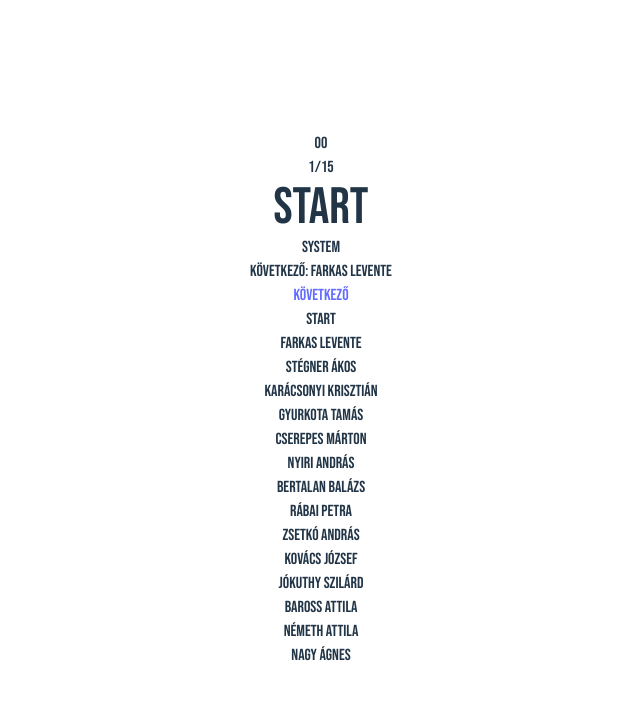
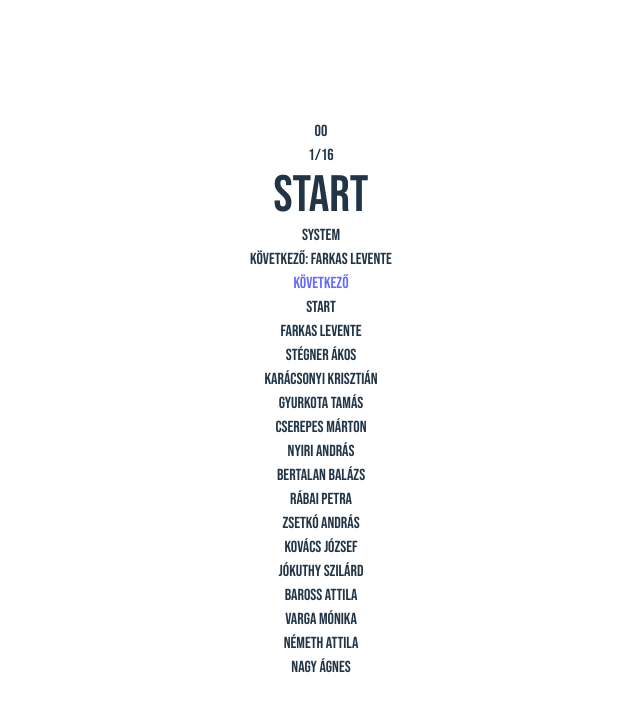
Before and after one commit to Sokamoka/su-order-of-people, a Vue app: page / in a window 1280 px wide. Shown: the top 712 px of the page, without its empty margins (319-959 px from the left). Built offline with nearby package versions, Linux system fonts and the light colour scheme.

Commit message:
Add new member

```diff
--- a/src/constants.js
+++ b/src/constants.js
@@ -54,6 +54,10 @@ export const NAMES = [
     stack: "Web QA",
   },
   {
+    name: "Varga Mónika",
+    stack: "Web QA",
+  },
+  {
     name: "Németh Attila",
     stack: "Product Owner",
   },
```
